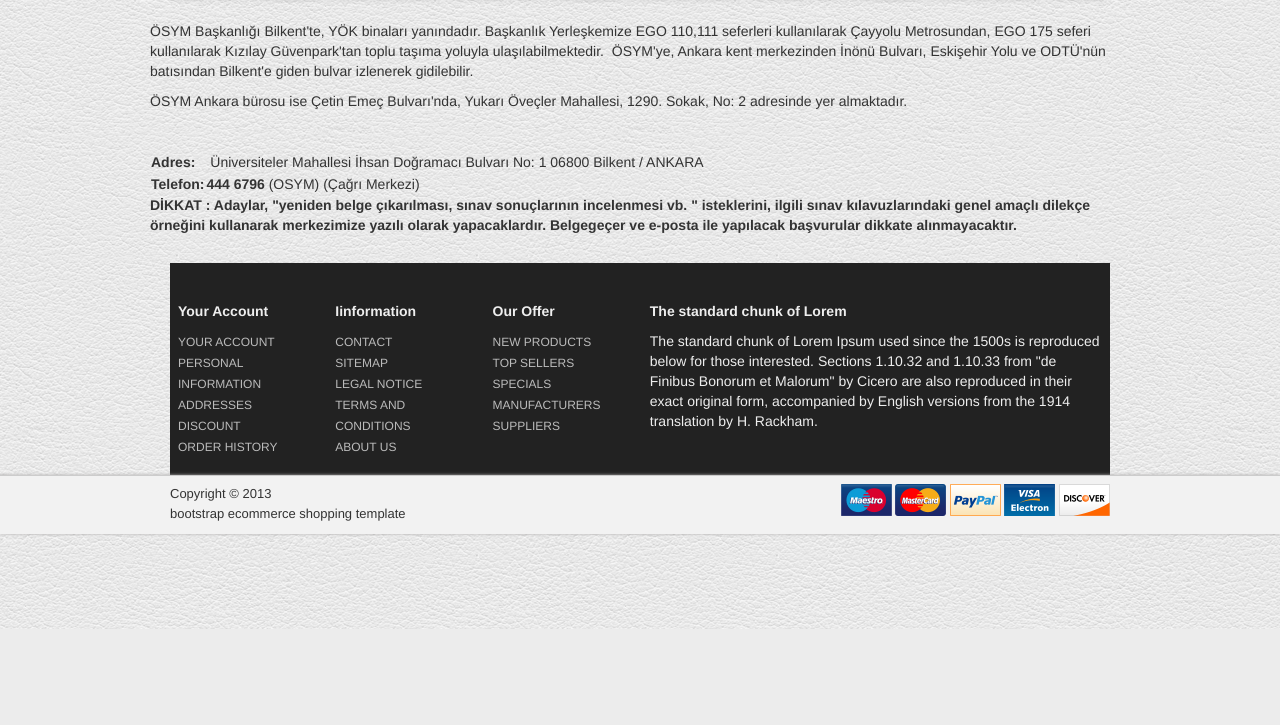
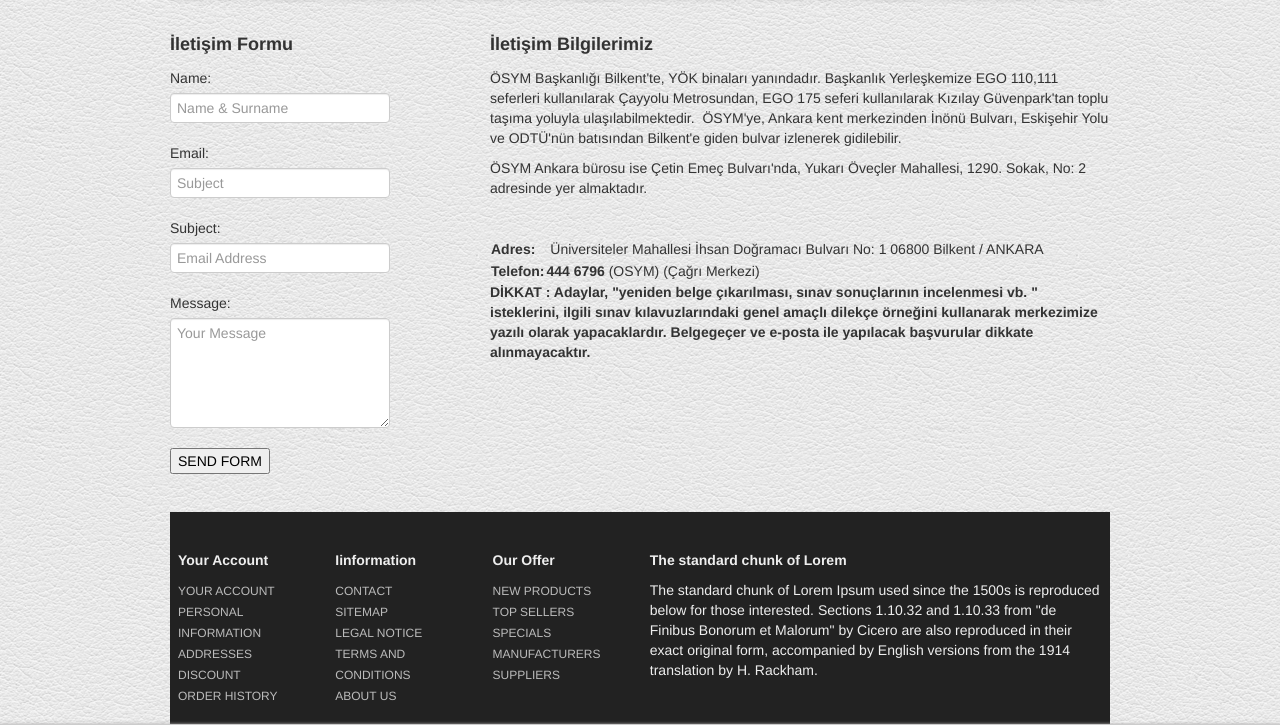
Before and after one commit to ozanergon/django-secondhandgood, a Django app: page /iletisim/ in a window 1280 px wide. Shown: the part 171-896 px from the top of the page. Before the commit the page ends 800 px from the top, so only its background shows below. Run offline with Django 3.2, Linux system fonts and the light colour scheme; data comes from the database, SQL or seed files in the repository; both versions use the stored data as it was after the commit; some libraries are stand-ins or nearby versions.

Commit message:
Contact Form eklendi.

```diff
--- a/home/models.py
+++ b/home/models.py
@@ -1,7 +1,9 @@
 from django.db import models
 from ckeditor_uploader.fields import RichTextUploadingField
+from django.db import models
+# Create your models here.
 
-# Create your models here.
+from django.forms import ModelForm, TextInput, Textarea
 
 class Setting(models.Model):
     STATUS = (
@@ -33,3 +35,34 @@ class Setting(models.Model):
 
     def __str__(self):
         return self.title
+
+class ContactFormMessage(models.Model):
+    STATUS = (
+        ('New', 'New'),
+        ('Read', 'Read'),
+        ('Closed', 'Closed'),
+    )
+    name = models.CharField(blank=True, max_length=20)
+    email = models.CharField(blank=True, max_length=50)
+    subject = models.CharField(blank=True, max_length=50)
+    message = models.CharField(blank=True, max_length=255)
+    status = models.CharField(max_length=10, choices=STATUS, default='New')
+    ip = models.CharField(blank=True, max_length=20)
+    note = models.CharField(blank=True, max_length=100)
+    created_at = models.DateTimeField(auto_now_add=True)
+    updated_at = models.DateTimeField(auto_now=True)
+
+    def __str__(self):
+        return self.name
+
+
+class ContactFormu(ModelForm):
+    class Meta:
+        model = ContactFormMessage
+        fields = ['name', 'email', 'subject', 'message']
+        widgets = {
+            'name': TextInput(attrs={'class': 'input', 'placeholder': 'Name & Surname'}),
+            'email': TextInput(attrs={'class': 'input', 'placeholder': 'Subject'}),
+            'subject': TextInput(attrs={'class': 'input', 'placeholder': 'Email Address'}),
+            'message': Textarea(attrs={'class': 'input', 'placeholder': 'Your Message', 'rows': '5'}),
+        }
--- a/home/templates/iletisim.html
+++ b/home/templates/iletisim.html
@@ -9,5 +9,30 @@
 {% endblock %}
 
 {% block content %}
-{{ setting.contact|safe}}
+
+    <div class="span4">
+        <h3 class="title">İletişim Formu</h3>
+
+        {% if messages %}
+            {% for message in messages %}
+                <div class="alert alert-{{message.tags}}" role="alert">
+                    {{ message }}
+                </div>
+            {% endfor %}
+        {% endif %}
+
+        <form action="" method="post">
+            {% csrf_token %}
+            {{ form.as_p }}
+            <input type="submit" value="SEND FORM">
+        </form>
+    </div>
+
+    <div class="span8">
+        <div class="section-title">
+            <h3 class="title">İletişim Bilgilerimiz</h3>
+        </div>
+        {{ setting.contact|safe }}
+    </div>
+
 {% endblock %}
--- a/home/views.py
+++ b/home/views.py
@@ -1,8 +1,9 @@
-from django.http import HttpResponse
+from django.contrib import messages
+from django.http import HttpResponse, HttpResponseRedirect
 from django.shortcuts import render
 
 # Create your views here.
-from home.models import Setting
+from home.models import Setting, ContactFormu, ContactFormMessage
 
 
 def index(request):
@@ -21,6 +22,19 @@ def referanslar(request):
     return render(request, 'referanslarimiz.html', context)
 
 def iletisim(request):
+    if request.method == 'POST': # form post edildiyse
+        form = ContactFormu(request.POST)
+        if form.is_valid():
+            data = ContactFormMessage() # model ile bağlantı kur
+            data.name = form.cleaned_data['name'] #formdan bilgiyi al
+            data.email = form.cleaned_data['email']
+            data.subject = form.cleaned_data['subject']
+            data.message = form.cleaned_data['message']
+            data.ip = request.META.get('REMOTE_ADDR')
+            data.save() # veritabanına kaydet
+            messages.success(request, "Mesajınız başarı ile gönderilmiştir. Teşekkür Ederiz")
+            return HttpResponseRedirect('/iletisim')
     setting = Setting.objects.get(pk=1)
-    context = {'setting': setting}
+    form = ContactFormu()
+    context = {'setting': setting, 'form':form}
     return render(request, 'iletisim.html', context)
```
Also changed, not shown: home/admin.py (+6 -1 lines), db.sqlite3, home/migrations/0004_auto_20200403_2323.py (added), product/migrations/0004_auto_20200403_2323.py (added).
